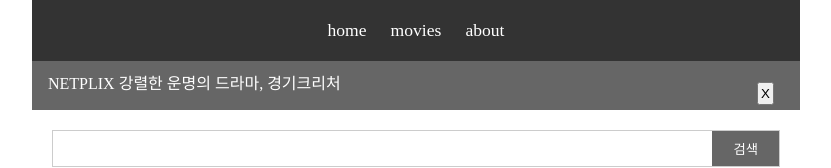
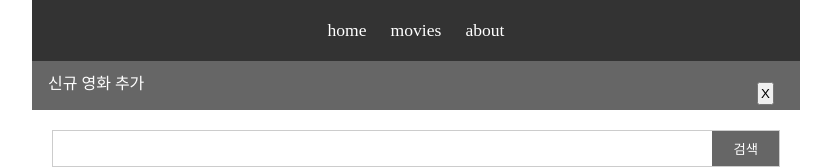
Before and after one commit to Woochang1132/svelte-practice-project, a Svelte app: page / in a window 1280 px wide. Shown: the top 168 px of the page, without its empty margins (224-1055 px from the left). Built offline with nearby package versions, Linux system fonts and the light colour scheme.

Commit message:
[svelte] > 시간 경과시 이벤트 창 전환하기 기능 추가가

```diff
--- a/src/App.svelte
+++ b/src/App.svelte
@@ -1,4 +1,5 @@
 <script>
+  import { onMount, onDestroy } from 'svelte';
   import datas from './lib/movies'
   import Navbar from './lib/components/Navbar.svelte';
   import Modal from './lib/components/Modal.svelte';
@@ -6,13 +7,21 @@
   import AddTansition from './lib/components/AddTansition.svelte';
   import SearchBar from './lib/components/SearchBar.svelte';
 
-
-
+  // 이벤트 텍스트
+  const eventText = $state([
+    "영화 정보 업데이트",
+    "신규 영화 추가",
+    "이벤트 진행중"
+  ]);
   let movieData = $state(datas);
   let isModal = $state(false);// 모달창 변수 추가
   let selectedMovie = $state(0); // 선택한 영화의 인덱스 변수 추가
   let data_temp = $state([...datas]);
   let alertText = $state('');
+    // 이벤트창 표시 여부
+  let isEvent = $state(true);
+  let eventIndex = $state(0);
+  let intervalEventText;
   const handleLike = (id) => {
     // movieData[i].likeCount += 1;
     movieData.map(movie => {
@@ -35,8 +44,6 @@
     selectedMovie = i;
   }
 
-  // 이벤트창 표시 여부
-  let isEvent = $state(true);
   const AddTansitionFunc = () => {
     isEvent = false
   }
@@ -46,10 +53,20 @@
     alertText = ''
   }
 
+  $effect(() => {
+    clearInterval(intervalEventText);
+    intervalEventText = setInterval(() => {
+      eventIndex += 1
+      if(eventIndex >= eventText.length){
+        eventIndex = 0;
+      }
+    }, 3000)
+  });
+
 </script>
 
 <Navbar />
-<AddTansition isEvent={isEvent} AddTansitionFunc={AddTansitionFunc}/>
+<AddTansition isEvent={isEvent} AddTansitionFunc={AddTansitionFunc} eventText={eventText} eventIndex={eventIndex}/>
 <SearchBar movieData={movieData} bind:data_temp={data_temp} bind:alertText={alertText}/>
 <button on:click={() => { movieListAll() }}>전체보기</button>
 <Movies data_temp={data_temp} movieData={movieData} handleLike={handleLike} openModal={openModal}/>
--- a/src/lib/components/AddTansition.svelte
+++ b/src/lib/components/AddTansition.svelte
@@ -1,12 +1,11 @@
 <script>
       import { fade, fly } from 'svelte/transition';
-      export let isEvent; //전달받은 transition 이벤트 여부
-      export let AddTansitionFunc;
+      let {eventText, isEvent , AddTansitionFunc, eventIndex} = $props();
 </script>
 
 {#if isEvent}
   <div in:fly={{y:-400, duration:1000}} out:fade class='event show'>
-    <p>NETPLIX 강렬한 운명의 드라마, 경기크리처</p>
+    <p>{eventText[eventIndex]}</p>
     <!-- svelte-ignore event_directive_deprecated -->
     <button on:click={() => {AddTansitionFunc()}}>X</button>
   </div>
```
